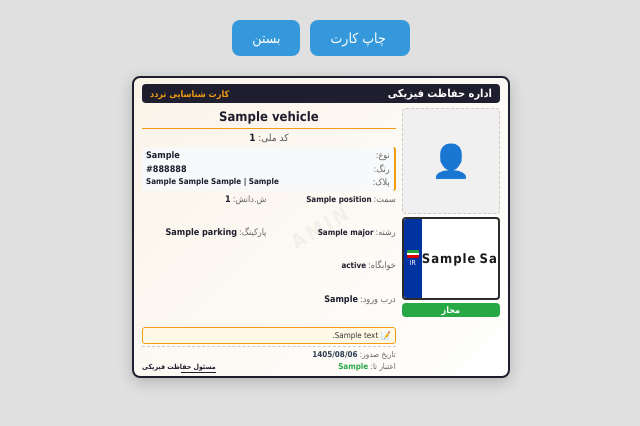
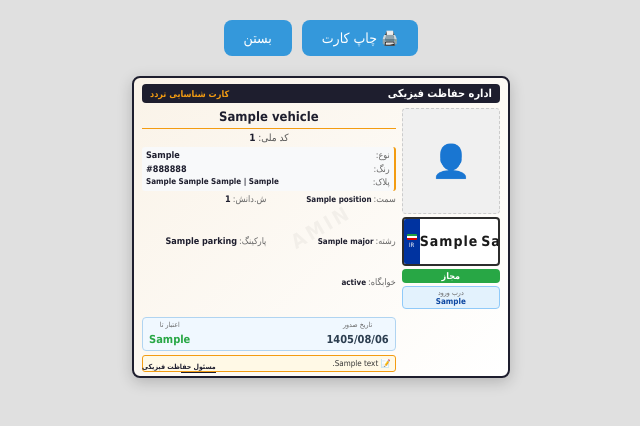
Before and after one commit to irancell939-dotcom/flask-notification-app, a Python web app: template templates/print_card.html in a window 1280 px wide. Shown: the top 426 px of the page, without its empty margins (319-959 px from the left). Run offline with Jinja, Linux system fonts and the light colour scheme; the template is opened without the code that fills it: most values are stand-ins (such as "Sample title", 1, 10 or a date in 2020).

Commit message:
Update print_card.html

```diff
--- a/templates/print_card.html
+++ b/templates/print_card.html
@@ -86,7 +86,7 @@
             height: calc(100% - 22px);
         }
 
-        /* بخش سمت چپ: پلاک + مجاز */
+        /* بخش سمت چپ: عکس + پلاک + مجاز + درب ورود */
         .left-section {
             flex-shrink: 0;
             width: 2.6cm;
@@ -95,7 +95,7 @@
             gap: 3px;
         }
 
-        /* پلاک بزرگ */
+        /* پلاک عریض و واقعی */
         .big-plate {
             display: flex;
             align-items: stretch;
@@ -104,25 +104,26 @@
             border-radius: 4px;
             overflow: hidden;
             direction: ltr;
-            height: 2.2cm;
+            height: 1.3cm;
+            width: 100%;
         }
 
         .big-plate .bp-blue {
             background: #0033a0;
             color: white;
-            font-size: 7px;
+            font-size: 6px;
             padding: 2px 3px;
             display: flex;
             flex-direction: column;
             align-items: center;
             justify-content: center;
             line-height: 1.1;
-            min-width: 18px;
+            min-width: 16px;
         }
 
         .big-plate .bp-flag {
-            width: 12px;
-            height: 8px;
+            width: 10px;
+            height: 6px;
             background: linear-gradient(to bottom, #239f40 33%, white 33%, white 66%, #da0000 66%);
             border-radius: 1px;
             margin-bottom: 2px;
@@ -133,7 +134,7 @@
             display: flex;
             align-items: center;
             justify-content: center;
-            font-size: 13px;
+            font-size: 14px;
             font-weight: bold;
             color: #1a1a1a;
             gap: 3px;
@@ -146,10 +147,10 @@
             display: flex;
             align-items: center;
             justify-content: center;
-            font-size: 13px;
+            font-size: 14px;
             font-weight: bold;
             color: #1a1a1a;
-            min-width: 20px;
+            min-width: 18px;
         }
 
         /* برچسب مجاز زیر پلاک */
@@ -168,6 +169,24 @@
 
         .status-under-plate.expired {
             background: #e74c3c;
+        }
+
+        /* درب ورود زیر مجاز */
+        .entrance-gate-box {
+            text-align: center;
+            padding: 2px 4px;
+            border-radius: 4px;
+            font-size: 8px;
+            font-weight: bold;
+            background: #e3f2fd;
+            color: #0d47a1;
+            border: 1px solid #90caf9;
+        }
+
+        .entrance-gate-box .gate-label {
+            font-size: 7px;
+            color: #666;
+            font-weight: normal;
         }
 
         /* بخش سمت راست: اطلاعات */
@@ -262,37 +281,62 @@
             grid-column: 1 / -1;
         }
 
-        /* فوتر کارت */
-        .card-footer {
-            margin-top: 2px;
-            padding-top: 2px;
-            border-top: 1px dashed #ccc;
+        /* تاریخ‌ها بالای توضیحات */
+        .dates-section {
             display: flex;
             justify-content: space-between;
             align-items: center;
-            font-size: 8px;
+            padding: 3px 6px;
+            background: #f0f8ff;
+            border: 1px solid #b0d4f1;
+            border-radius: 4px;
+            margin-bottom: 2px;
         }
 
-        .footer-right {
+        .date-item {
             display: flex;
             flex-direction: column;
+            align-items: center;
             gap: 1px;
         }
 
-        .issue-date {
-            font-size: 8px;
+        .date-label {
+            font-size: 7px;
+            color: #666;
         }
 
-        .issue-date strong {
+        .date-value {
+            font-size: 11px;
+            font-weight: bold;
+            color: #1e1e2e;
+        }
+
+        .date-value.issue {
             color: #2c3e50;
         }
 
-        .validity {
-            font-size: 8px;
+        .date-value.validity {
+            color: #28a745;
         }
 
-        .validity strong {
-            color: #28a745;
+        /* توضیحات داخل کارت */
+        .description-inside {
+            margin-top: 2px;
+            padding: 2px 4px;
+            background: #fff9e6;
+            border: 1px solid #f39c12;
+            border-radius: 3px;
+            font-size: 8px;
+            line-height: 1.4;
+            color: #333;
+            max-height: 1.5cm;
+            overflow: hidden;
+        }
+
+        .description-inside .desc-title {
+            font-weight: bold;
+            color: #1e1e2e;
+            font-size: 8px;
         }
 
         /* مسئول حفاظت فیزیکی */
@@ -326,26 +370,6 @@
             white-space: nowrap;
         }
 
-        /* توضیحات داخل کارت */
-        .description-inside {
-            margin-top: 2px;
-            padding: 2px 4px;
-            background: #fff9e6;
-            border: 1px solid #f39c12;
-            border-radius: 3px;
-            font-size: 8px;
-            line-height: 1.4;
-            color: #333;
-            max-height: 1.5cm;
-            overflow: hidden;
-        }
-
-        .description-inside .desc-title {
-            font-weight: bold;
-            color: #1e1e2e;
-            font-size: 8px;
-        }
-
         /* استایل چاپ */
         @media print {
             body {
@@ -374,7 +398,7 @@
 </head>
 <body>
     <div class="print-controls">
-        <button onclick="window.print()">️ چاپ کارت</button>
+        <button onclick="window.print()">🖨️ چاپ کارت</button>
         <button onclick="window.close()">بستن</button>
     </div>
 
@@ -389,7 +413,7 @@
         </div>
 
         <div class="card-body">
-            <!-- بخش سمت چپ: پلاک بزرگ + مجاز -->
+            <!-- بخش سمت چپ: عکس + پلاک + مجاز + درب ورود -->
             <div class="left-section">
                 {% if vehicle.photo_path %}
                 <img src="{{ url_for('uploaded_file', filename=vehicle.photo_path.split('/')[-1], _external=True) }}"
@@ -401,7 +425,7 @@
                 </div>
                 {% endif %}
 
-                <!-- پلاک بزرگ -->
+                <!-- پلاک عریض و واقعی -->
                 <div class="big-plate">
                     <div class="bp-blue">
                         <div class="bp-flag"></div>
@@ -420,6 +444,14 @@
                 <div class="status-under-plate expired">منقضی</div>
                 {% else %}
                 <div class="status-under-plate active">مجاز</div>
+                {% endif %}
+
+                <!-- درب ورود زیر مجاز -->
+                {% if vehicle.entrance_gate %}
+                <div class="entrance-gate-box">
+                    <div class="gate-label">درب ورود</div>
+                    <div>{{ vehicle.entrance_gate }}</div>
+                </div>
                 {% endif %}
             </div>
 
@@ -485,13 +517,18 @@
                         <span class="info-value small">{{ vehicle.dormitory_status }}</span>
                     </div>
                     {% endif %}
+                </div>
 
-                    {% if vehicle.entrance_gate %}
-                    <div class="info-item full-width">
-                        <span class="info-label">درب ورود:</span>
-                        <span class="info-value">{{ vehicle.entrance_gate }}</span>
+                <!-- تاریخ صدور و اعتبار (درشت‌تر، بالای توضیحات) -->
+                <div class="dates-section">
+                    <div class="date-item">
+                        <span class="date-label">تاریخ صدور</span>
+                        <span class="date-value issue" id="issueDate">-</span>
                     </div>
-                    {% endif %}
+                    <div class="date-item">
+                        <span class="date-label">اعتبار تا</span>
+                        <span class="date-value validity">{{ vehicle.get_shamsi_validity() }}</span>
+                    </div>
                 </div>
 
                 <!-- توضیحات داخل کارت -->
@@ -500,20 +537,6 @@
                     <span class="desc-title">📝 </span>{{ vehicle.description[:80] }}{% if vehicle.description|length > 80 %}...{% endif %}
                 </div>
                 {% endif %}
-
-                <!-- فوتر کارت -->
-                <div class="card-footer">
-                    <div class="footer-right">
-                        <div class="issue-date">
-                            <span class="info-label">تاریخ صدور:</span>
-                            <strong id="issueDate">-</strong>
-                        </div>
-                        <div class="validity">
-                            <span class="info-label">اعتبار تا:</span>
-                            <strong>{{ vehicle.get_shamsi_validity() }}</strong>
-                        </div>
-                    </div>
-                </div>
             </div>
         </div>
 
```
